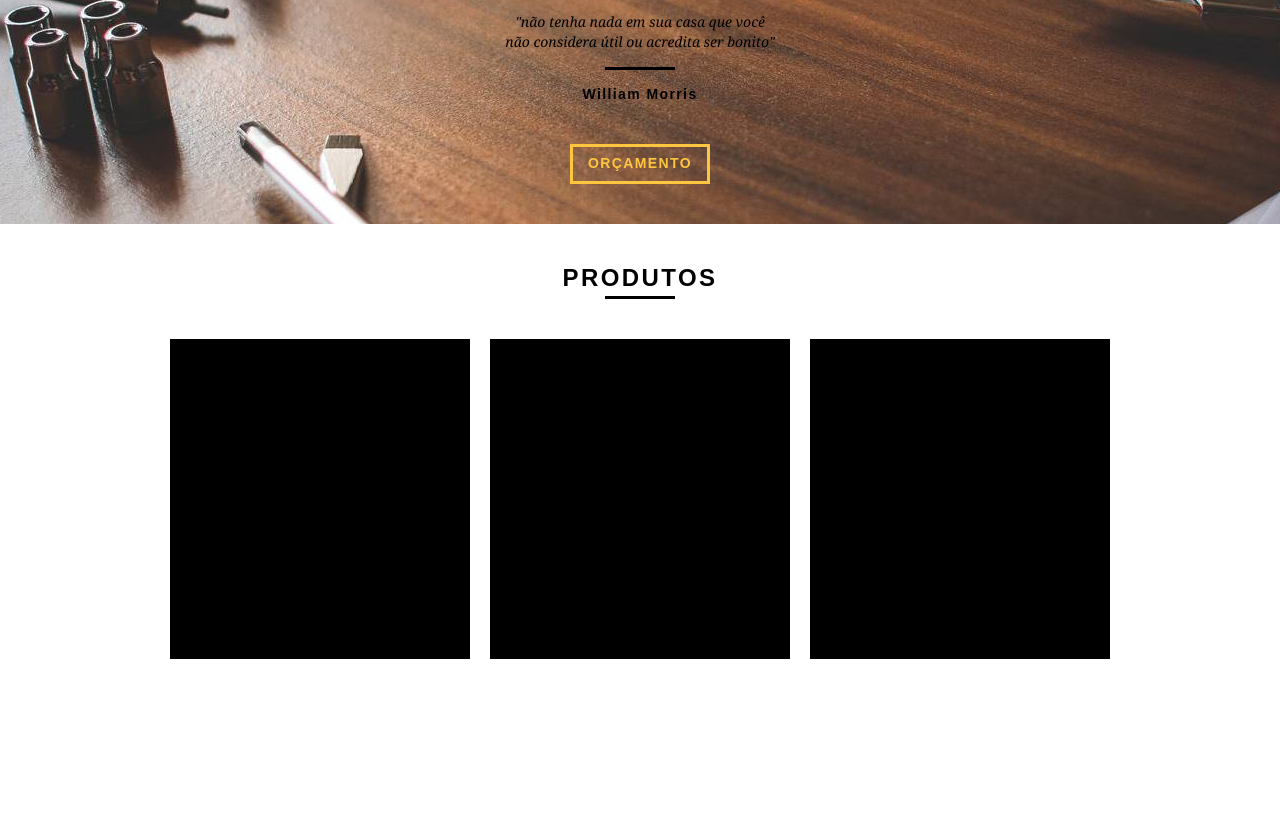
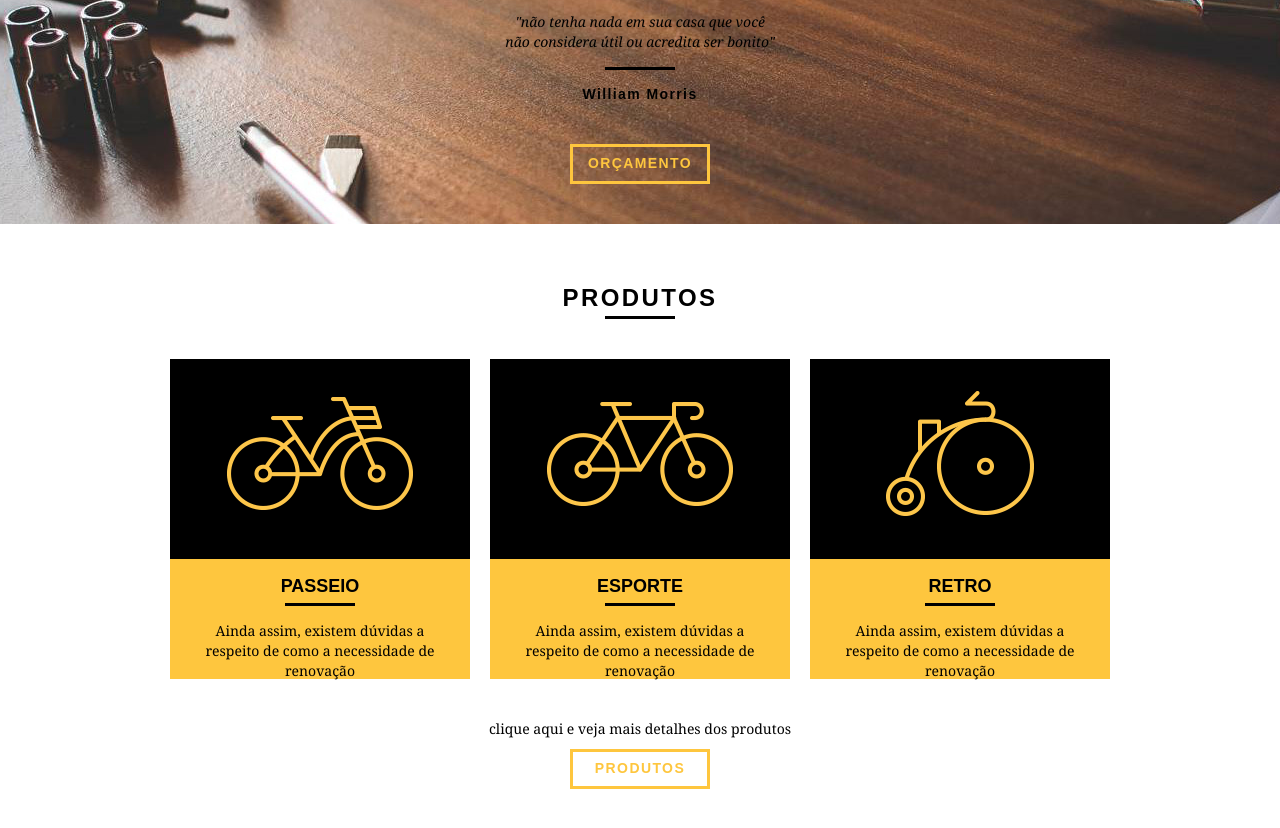
Before and after one commit to gedhean/web-design-course, a website: page index.html in a window 1280 px wide. Shown: the part 242-1070 px from the top of the page. Drawn offline with Linux system fonts and the light colour scheme.

Commit message:
terminado produtos em home

```diff
--- a/css/style.css
+++ b/css/style.css
@@ -1,7 +1,6 @@
-/*Geral*/
-	/*
-		amarelo: #fec63e
-	*/
+/*Geral start*/
+	/* amarelo: #fec63e	*/
+
 body {
 	font-family: Arial, Helvetica, sans-serif;
 	color: #000;
@@ -33,15 +32,20 @@ p {
 	border-color: #fff;
 }
 
-h2 {
+.btn-preto:hover {
+	color: #000;
+	border-color: #000;
+}
+
+.subtitulo {
 	font-size: 24px;
 	letter-spacing: .1em;
 	text-transform: uppercase;
 	font-weight: bold;
-	margin: 40px 0;
+	margin-bottom: 40px;
 }
 
-h2:after {
+.subtitulo:after {
 	content: "";
 	display: block;
 	background-color: #000;
@@ -49,9 +53,9 @@ h2:after {
 	width: 70px;
 	margin: 4px auto;
 }
+/*Geral-end*/
 
-/*Header*/
-
+/*Header-start*/
 .header {
 	width: 100%;
 	background-color: #fec63e;
@@ -84,6 +88,8 @@ h2:after {
 .header-menu ul a:hover {
 	color: #fff;
 }
+/*Header-end*/
+
 /*Intro Home*/
 .home {
 	margin-top: 86px;
@@ -139,18 +145,57 @@ h2:after {
 }
 */
 
-/*Produtos*/
-
+/*Produtos-home-start*/
 .produtos {
 	text-align: center;
 	height: 600px;
 	width: 100%;
+	padding: 60px 0;
+}
+
+.produtos-lista li h3{
+	font-weight: bold;
+	font-size: 18px;
+	text-align: center;
+	text-transform: uppercase;
+	line-height: 25px;
+	margin: 15px 0;
+}
+
+.produtos-lista li h3:after {
+	content: "";
+	display: block;
+	background-color: #000;
+	height: 3px;
+	width: 70px;
+	margin: 4px auto;
+}
+
+.produtos-lista li p {
+	padding:0 20px 20px 20px;
+}
+
+.produtos-icon {
+	height: 200px;
+	background-color: #000;
+	padding: 25px;
 }
 
 .passeio, .esporte, .retro {
 	height: 320px;
-	background-color: #000;
+	background-color: #fec63e;
 }
 
+.call-to-action {
+	text-align: center;
+	padding: 40px;
+	clear: both;
+}
+
+.call-to-action p {
+	margin-bottom: 10px;
+}
+
+/*Produtos-home-end*/
 
 /*Footer*/
--- a/index.html
+++ b/index.html
@@ -48,16 +48,37 @@
 	</section>
 	<section class="produtos">
 		<div class="container">
-			<h2>produtos</h2>
-			<div class="passeio grid-1-3">
+			<h2 class="subtitulo">produtos</h2>
+			<ul class="produtos-lista">
+				<li class="passeio grid-1-3">
+					<div class="produtos-icon">
+						<img src="img/produtos/passeio.png" alt="Bike passeio">
+					</div>
+					<h3>Passeio</h3>
+					<p>Ainda assim, existem dúvidas a respeito de como a necessidade de renovação</p>
+				</li>
+				<li class="esporte grid-1-3">
+					<div class="produtos-icon">
+						<img src="img/produtos/esporte.png" alt="Bike esporte">
+					</div>
+					<h3>Esporte</h3>
+					<p>Ainda assim, existem dúvidas a respeito de como a necessidade de renovação</p>
+				</li>
+				<li class="retro grid-1-3">
+					<div class="produtos-icon">
+						<img src="img/produtos/retro.png" alt="Bike retro">
+					</div>
+					<h3>Retro</h3>
+					<p>Ainda assim, existem dúvidas a respeito de como a necessidade de renovação</p>
+				</li>
+			</ul>
+			<div class="call-to-action">
+				<p>
+					clique aqui e veja mais detalhes dos produtos
+				</p>
+				<a href="" class="btn btn-preto">Produtos</a>
+			</div>
 
-			</div>
-			<div class="esporte grid-1-3">
-
-			</div>
-			<div class="retro grid-1-3">
-
-			</div>
 		</div>
 	</section>
 
```
